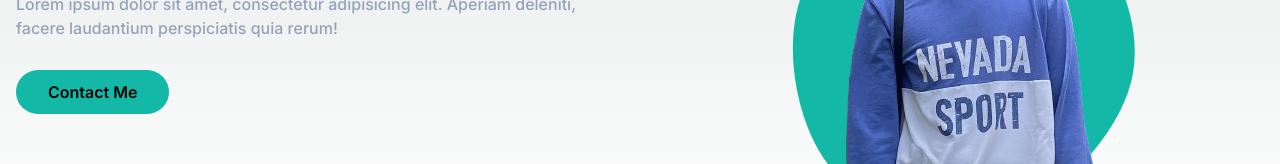
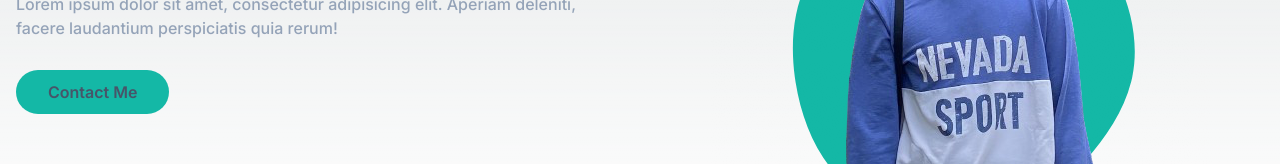
Before and after one commit to aprianfirlanda/my-portofolio, a Next.js app: page / in a window 1280 px wide. Shown: the part 426-590 px from the top of the page. Built offline with nearby package versions, Linux system fonts and the light colour scheme.

Commit message:
[home page - hero section] update text color contact me

```diff
--- a/src/app/page.jsx
+++ b/src/app/page.jsx
@@ -18,7 +18,7 @@
                 Lorem ipsum dolor sit amet, consectetur adipisicing elit. Aperiam deleniti, facere laudantium perspiciatis quia rerum!
               </p>
               <a href="#"
-                 className="text-base font-semibold bg-primary py-3 px-8 rounded-full hover:shadow-lg hover:opacity-80 transition duration-300 ease-in-out">
+                 className="text-base font-semibold bg-primary py-3 px-8 text-slate-600 rounded-full hover:shadow-lg hover:opacity-80 transition duration-300 ease-in-out">
                 Contact Me
               </a>
             </div>
```
